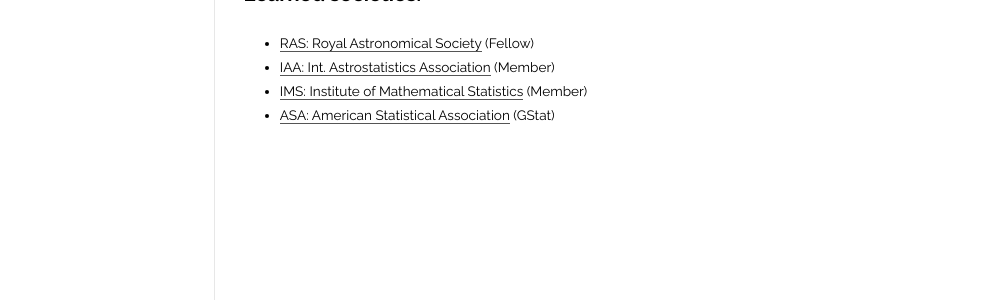
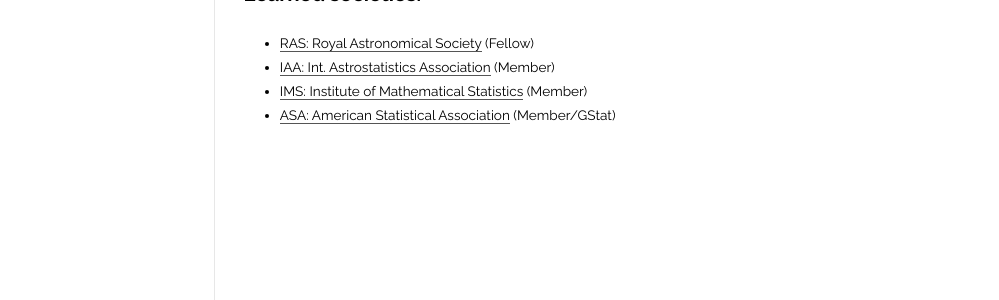
Before and after one commit to moews/moews.github.io, a Jekyll site: the page built from _posts/2017-03-27-about.md, in a window 1280 px wide. Shown: the part 430-730 px from the top of the page, without its empty margins (144-1143 px from the left). Built offline with Jekyll 4.4.1, drawn with Linux system fonts in a browser that asks for light colours.

Commit message:
Update 2017-03-27-about.md

```diff
--- a/_posts/2017-03-27-about.md
+++ b/_posts/2017-03-27-about.md
@@ -20,4 +20,4 @@
 * [RAS: Royal Astronomical Society](https://www.ras.org.uk) (Fellow)
 * [IAA: Int. Astrostatistics Association](http://iaa.mi.oa-brera.inaf.it/IAA/home.html) (Member)
 * [IMS: Institute of Mathematical Statistics](http://www.imstat.org) (Member)
-* [ASA: American Statistical Association](http://www.amstat.org) (GStat)
+* [ASA: American Statistical Association](http://www.amstat.org) (Member/GStat)
```
